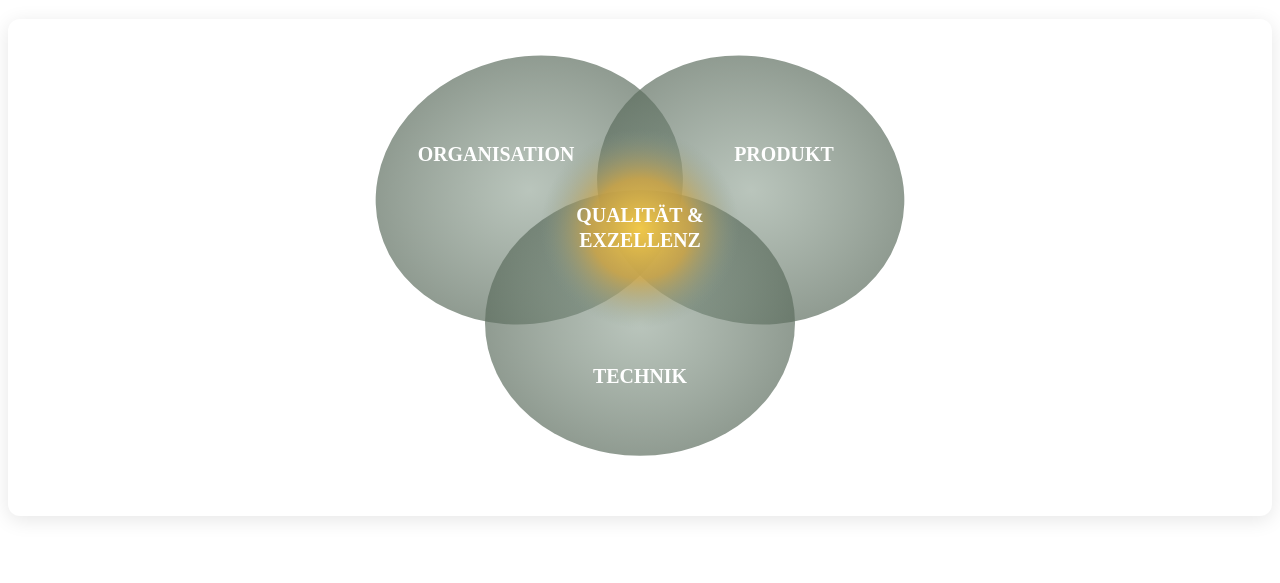
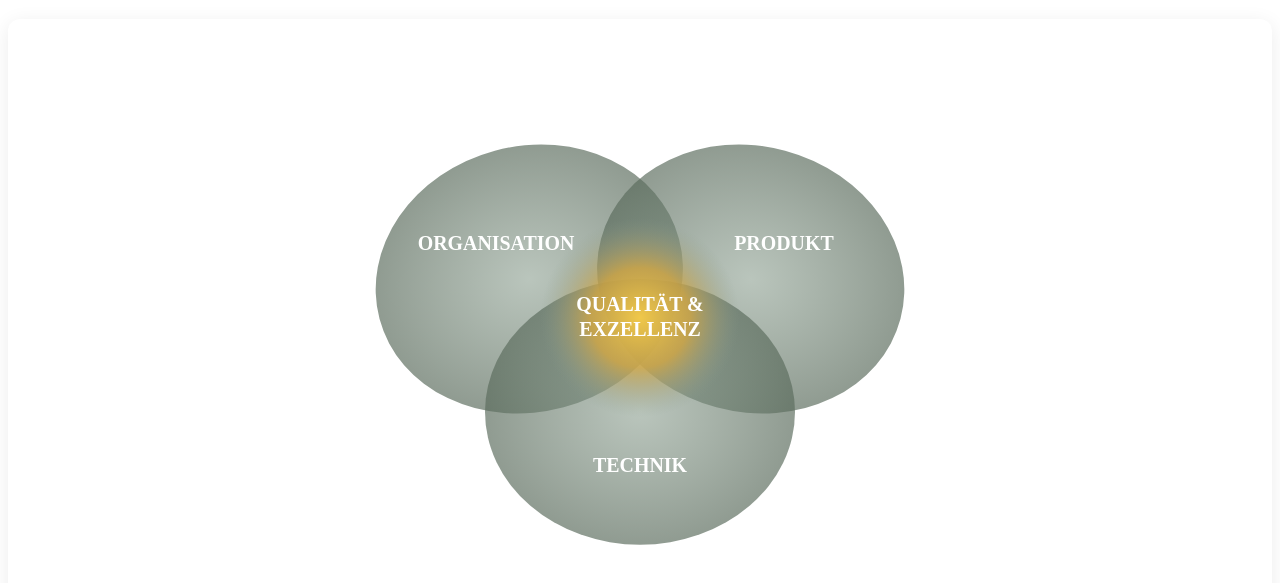
Before and after one commit to Benizzel/itacama-interactive-core, a website built with Vite: page index.html in a window 1280 px wide. Shown: the part 61-644 px from the top of the page. Built offline with nearby package versions, Linux system fonts and the light colour scheme.

Commit message:
Adjust Webflow interactive layout

```diff
--- a/src/style.css
+++ b/src/style.css
@@ -42,10 +42,11 @@ h1 {
   gap: 1.5rem;
   background: white;
   border-radius: 12px;
-  box-shadow: 0 4px 20px rgba(0, 0, 0, 0.1);
-  padding: 1rem 1rem;
+  box-shadow: 0 4px 20px rgba(0, 0, 0, 0.08);
+  padding: 3rem 2rem;
   overflow: visible;
   position: relative;
+  min-height: 580px;
 }
 
 /* ==========================================
@@ -66,8 +67,10 @@ h1 {
 
 .info-col {
   flex: 0 0 220px;
+  min-height: 300px;
   display: flex;
   flex-direction: column;
+  justify-content: center;
   gap: 1rem;
 }
 
```
Also changed, not shown: dist/assets/index-CKHLNVSP.css (deleted), dist/assets/index-Cm8gsBAA.js (renamed from dist/assets/index-fpxLNkbt.js), dist/assets/index-lUp_rSP0.css (added), dist/index.html.
